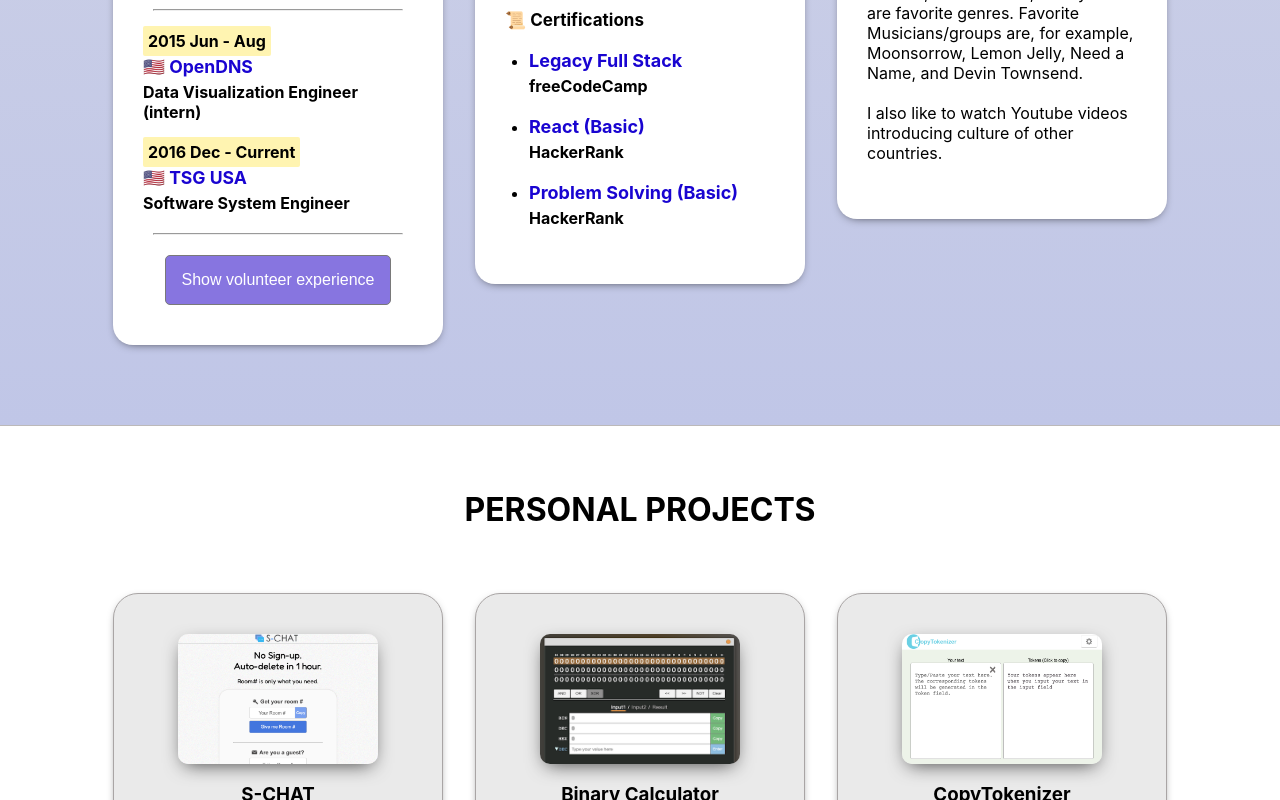
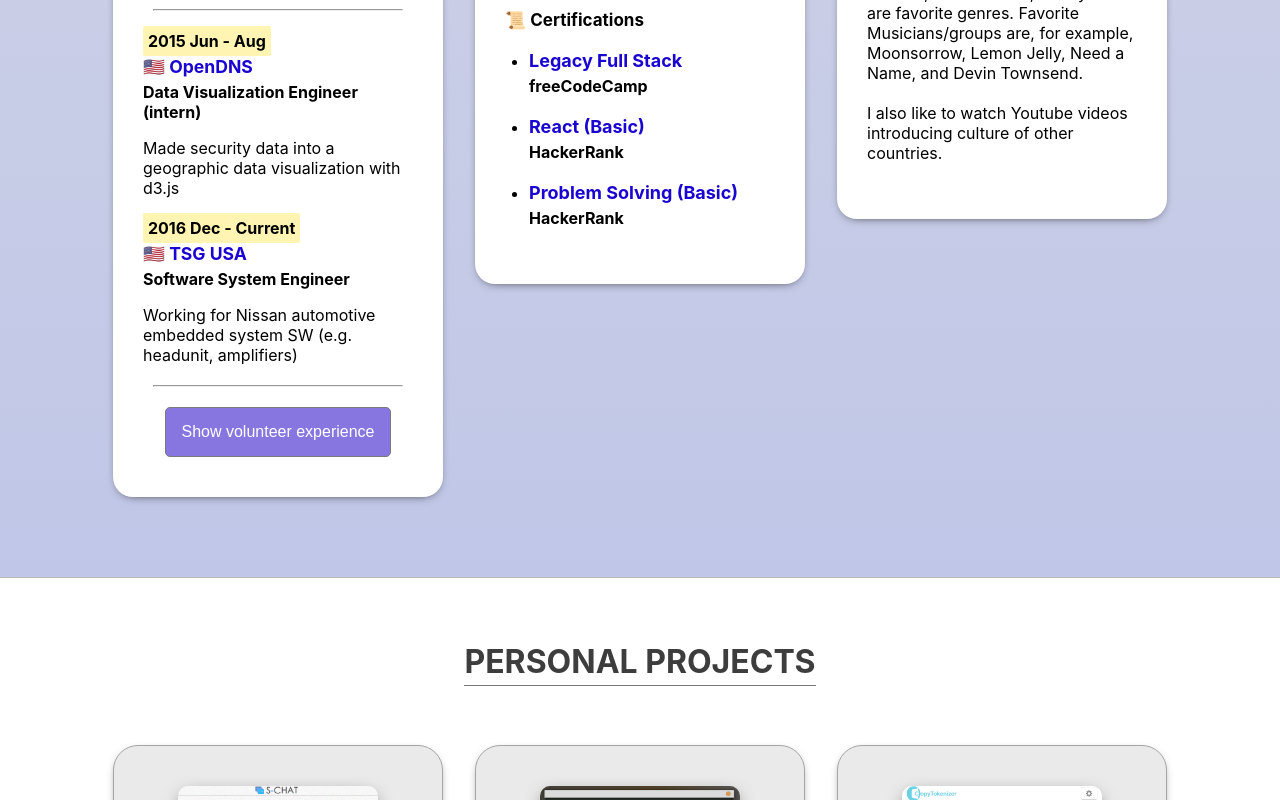
Before and after one commit to Lulkafe/Portofolio, a Next.js app: page / in a window 1280 px wide. Shown: the part 1500-2300 px from the top of the page. Built offline with nearby package versions, Linux system fonts and the light colour scheme.

Commit message:
Fixed a glitch. Design adjustment

```diff
--- a/components/about.tsx
+++ b/components/about.tsx
@@ -11,7 +11,7 @@ export default function AboutMeSection () {
          <div className={style.skewed} />
       </section>
       <div className={style.content_wrapper}>
-          <span className={style.circle}></span>
+          {/* <span className={style.circle}></span> */}
           <h2 className={style.section_header}><span className={style.section_header_letters}>ABOUT ME</span></h2>
           <div className={style.items_wrapper}>
             <EduAndExpItem/>
@@ -80,10 +80,13 @@ const EduAndExpItem = () => {
       <h4 className={style.year_header}><span className={style.highlight}>2015 Jun - Aug</span></h4>
       <h5 className={style.org_name}>🇺🇸 <a href='https://www.opendns.com/'>OpenDNS</a></h5>
       <h6 className={style.title_name}>Data Visualization Engineer (intern)</h6>
+      <p>Made security data into a geographic data visualization with d3.js</p>
 
       <h4 className={style.year_header}><span className={style.highlight}>2016 Dec - Current</span></h4>
       <h5 className={style.org_name}>🇺🇸 <a href='https://www.tsg-globals.com/overview_tsgusa/index_e.html'>TSG USA</a></h5>
       <h6 className={style.title_name}>Software System Engineer</h6>
+      <p>Working for Nissan automotive embedded system SW (e.g. headunit, amplifiers)</p>
+
       <hr className={style.divider}/>
 
       {/* Volunteer Experience (Optional) */}
--- a/components/footer.tsx
+++ b/components/footer.tsx
@@ -8,12 +8,13 @@ export default function Footer () {
   const animeClass = style.appear_and_fadeout;
   const popupRef = useRef<HTMLSpanElement>(null);
   const onClickEmailAddress = (e: any) => {
-        console.log('hello')
+        console.log('clicked')
         e.stopPropagation();
         navigator.clipboard.writeText(emailAddress);
         popupRef?.current?.classList.add(animeClass);
     }
-    const onAnimetionEnd = (e: any) => {
+    const onAnimationEnd = (e: any) => {
+      console.log('end')
         e.stopPropagation();
         popupRef?.current?.classList.remove(animeClass);
     }
@@ -27,10 +28,9 @@ export default function Footer () {
         <h2 className={style.main_header}><span className={style.main_header_letter}>CONTACT</span></h2>
         <p className={style.email}>
           <span className={style.email_letters}
-            onClick={onClickEmailAddress}
-            onAnimationEnd={onAnimetionEnd}>{emailAddress}
-            <span className={style.email_tooltip} ref={popupRef}>Copied!</span>
+            onClick={onClickEmailAddress}>{emailAddress}
           </span>
+          <span className={style.email_tooltip} onAnimationEnd={onAnimationEnd} ref={popupRef}>Copied!</span>
         </p>
       </div>
       <div className={style.image_wrapper}>
--- a/components/project.tsx
+++ b/components/project.tsx
@@ -6,7 +6,8 @@ export default function ProjectSection () {
 
   return (
     <div className={style.section_wrapper} id='project'>
-      <h2 className={style.section_header}>PERSONAL PROJECTS</h2>
+      <h2 className={style.section_header}>
+        <span className={style.section_header_letters}>PERSONAL PROJECTS</span></h2>
       <div className={style.content_wrapper}>
         {
             projects.map((project: ProjectInfo, i) => {
--- a/components/welcome.tsx
+++ b/components/welcome.tsx
@@ -13,7 +13,7 @@ export default function WelcomeSection () {
             width={832}
             />
         </div>
-        <h1 className={ style.greeting}>Hello!, I&apos;m Seimei.<br/>Software Engineer.</h1>
+        <h1 className={ style.greeting}>Hello, I&apos;m Seimei.<br/>Software Engineer.</h1>
       </div>
     </div>
   )
--- a/styles/About.module.sass
+++ b/styles/About.module.sass
@@ -57,6 +57,11 @@
     margin: 0
     padding-bottom: 4rem
     padding-top: 2rem
+    color: #3d3d3d
+
+.section_header_letters
+    padding-bottom: 4px
+    border-bottom: 1px solid #797979
 
 .highlight
     background: #FFF4B1
--- a/styles/Footer.module.sass
+++ b/styles/Footer.module.sass
@@ -19,7 +19,7 @@
 .email_letters
     position: relative
     color: white
-    padding: 5px 5px 7px 5px
+    padding: 5px 15px 7px 15px
     background: black
     font-size: 1.2rem
     border-radius: 15px
@@ -29,11 +29,12 @@
     position: absolute
     padding: 8px
     left: 50%
-    bottom: 40px
+    top: 60px
     transform: translateX(-50%)
     border-radius: 10px
     background-color: #5eb1b5
     opacity: 0
+    color: white
 
 .email_tooltip::after
     content: ""
@@ -52,12 +53,13 @@
     gap: 10px
 
 .main_header
-    margin: 30px
+    margin: 50px
     padding: 32px 0 0 0
+    color: #3d3d3d
 
 .main_header_letter
     padding-bottom: 4px
-    border-bottom: 1px solid black
+    border-bottom: 1px solid #797979
 
 .section_wrapper
     width: 100%
--- a/styles/Project.module.sass
+++ b/styles/Project.module.sass
@@ -103,6 +103,11 @@ $button_long_w: 181px
     font-size: 2rem
     padding: 4rem
     margin: 0
+    color: #3d3d3d
+
+.section_header_letters
+    padding-bottom: 4px
+    border-bottom: 1px solid #797979
 
 //Entire Project section
 .section_wrapper
--- a/styles/Welcome.module.sass
+++ b/styles/Welcome.module.sass
@@ -25,7 +25,7 @@
 .greeting
     position: absolute
     font-family: Arial, Helvetica, sans-serif
-    font-size: 62px
+    font-size: 58px
     left: 59%
     bottom: 52%
     background: rgba(255,255,255,.44)
@@ -48,7 +48,10 @@
     padding-right: 10px
     padding-bottom: 30px
 
-/**** FOR SMALL DEVICES ****/
+@media only screen and (max-width: 1400px)
+    .greeting
+        left: 44%
+
 @media only screen and (max-width: 1000px)
     .greeting
         bottom: 21%
```
